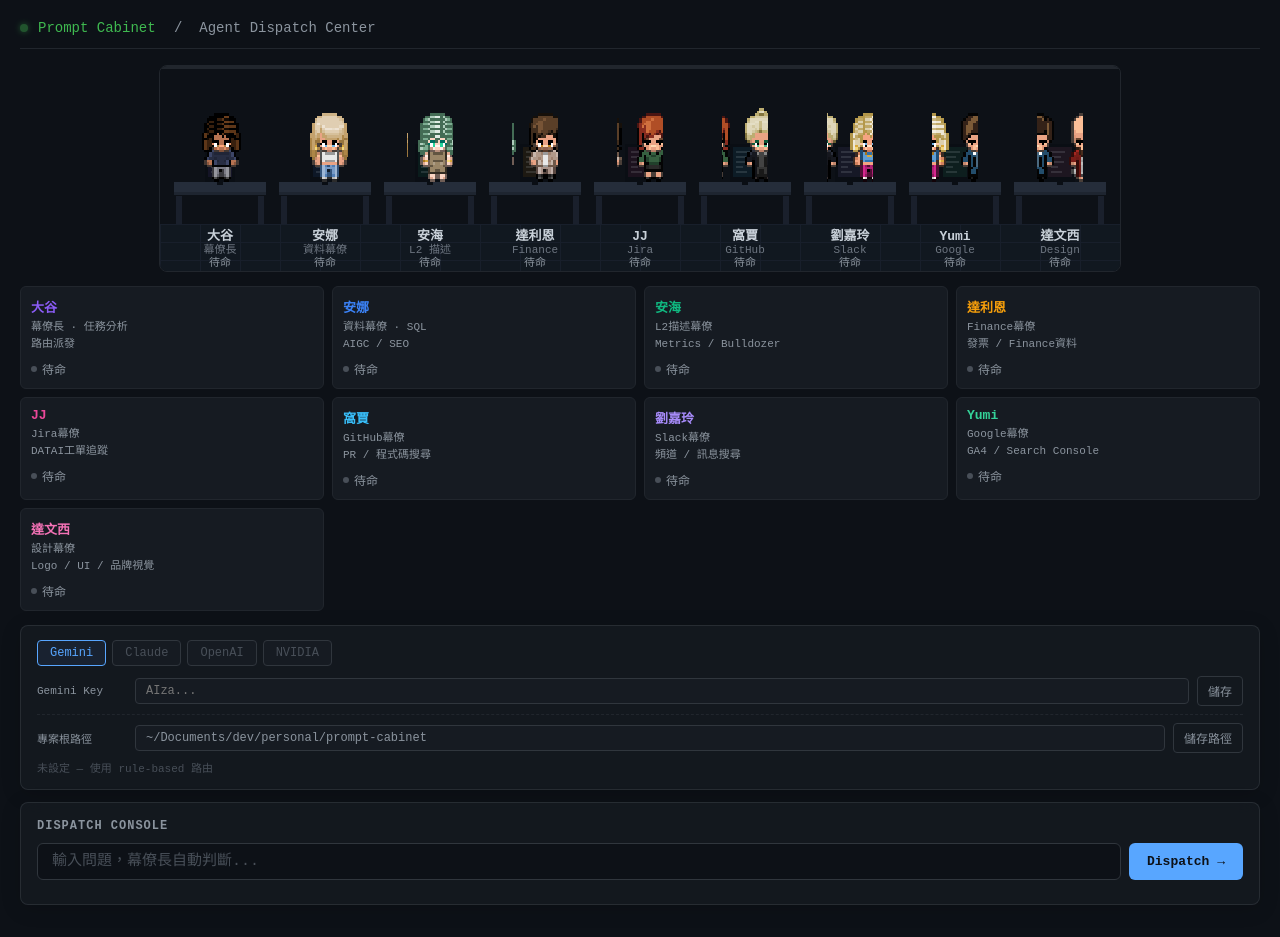
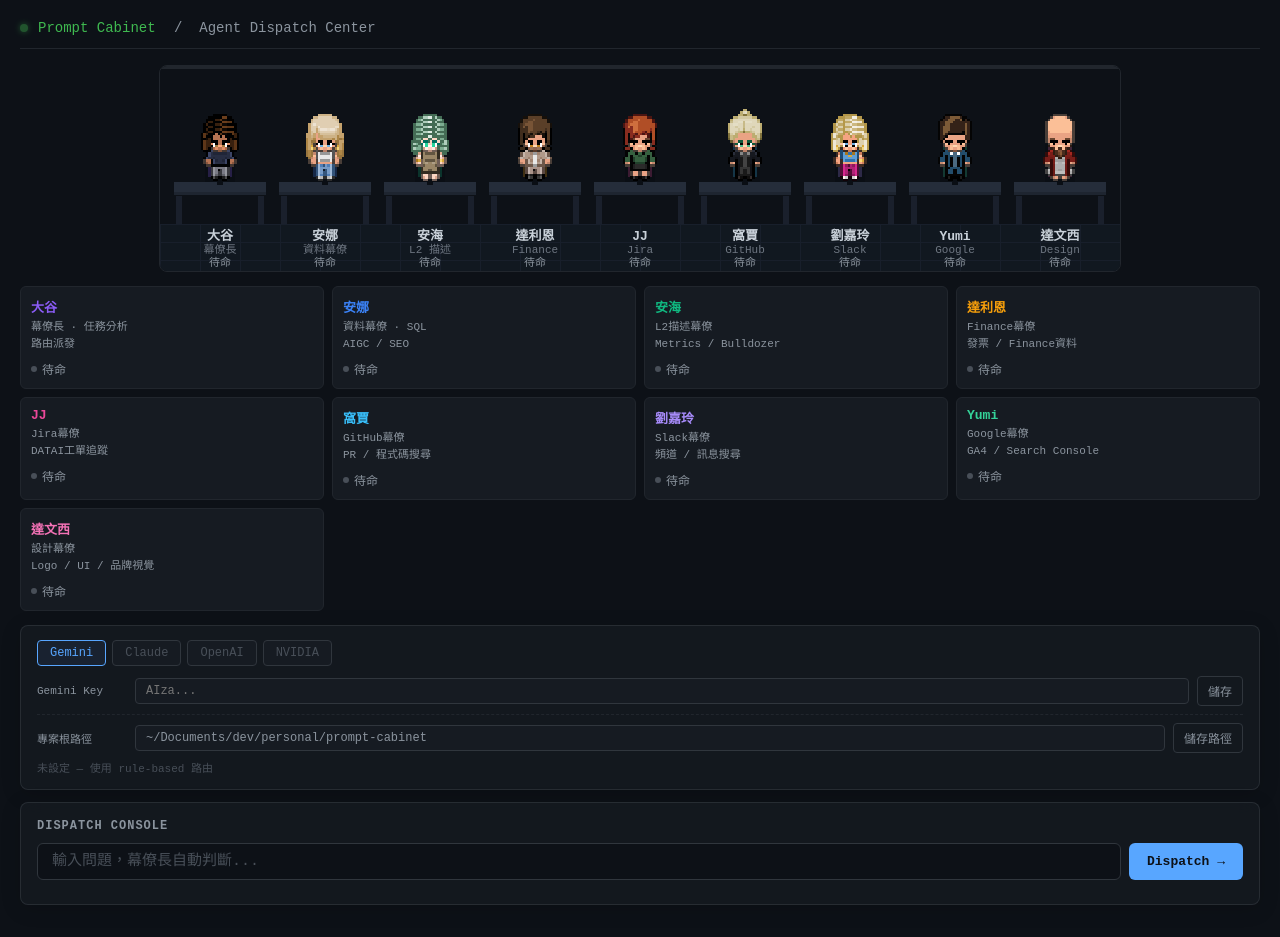
Before and after one commit to Cadmus-design/prompt-cabinet, a plain HTML site: page monitor/index.html in a window 1280 px wide. Drawn offline with Linux system fonts and the light colour scheme.

Commit message:
fix(monitor): slice sprites by measured per-character bounds
The sheet holds 15 characters at uneven pitch, not 16 x 75px, so the
old fixed-width slicing drifted further off for each character to the
right. Use measured x-ranges and anchor feet to the desk top. Restore
idle monitor alpha to 0.22.

Co-Authored-By: Claude Fable 5.2 <noreply@anthropic.com>

```diff
--- a/monitor/index.html
+++ b/monitor/index.html
@@ -286,9 +286,10 @@
 // ══════════════════════════════════════════════
 //  Canvas / Sprite
 // ══════════════════════════════════════════════
-// spritesheet: 1200×144, 16 characters × 75px wide
+// characters.png 1200×144：15 個角色、間距不均，以下為實測的每個角色 [x0,x1]，y 範圍 12..131
 const SPRITE_IDX = { orchestrator:0, data:1, l2:2, finance:3, jira:4, github:5, slack:6, google:7, design:8 };
-const SHEET_CW = 75, SHEET_CH = 144;
+const SPRITE_X = [[8,71],[88,151],[168,231],[252,307],[332,387],[412,467],[488,551],[572,627],[652,707],[728,791],[808,871],[892,947],[972,1027],[1052,1107],[1132,1187]];
+const SRC_Y = 12, SRC_H = 120, SPRITE_SCALE = 0.6;
 const spriteSheet = new Image();
 spriteSheet.src = 'assets/characters.png';
 
@@ -334,7 +335,7 @@ function drawDesk(cx, color, mode) {
   ctx.fillStyle = '#1e2530'; ctx.fillRect(cx-46,FY-32,92,3);
   ctx.fillStyle = '#0a0e14'; ctx.fillRect(cx-15,FY-80,30,38);
   ctx.fillStyle = color;
-  ctx.globalAlpha = mode==='working' ? 0.8 : mode==='thinking' ? 0.5 : 0.08;
+  ctx.globalAlpha = mode==='working' ? 0.8 : mode==='thinking' ? 0.5 : 0.22;
   ctx.fillRect(cx-12,FY-77,24,30); ctx.globalAlpha = 1;
   ctx.fillStyle = '#e6edf3';
   ctx.globalAlpha = mode==='working' ? 0.55 : 0.12;
@@ -347,19 +348,16 @@ function drawDesk(cx, color, mode) {
   ctx.fillStyle = '#0a0e14'; ctx.fillRect(cx-3,FY-42,6,3);
 }
 function drawChar(cx, agentId, color, mode) {
-  // spritesheet: each char is SHEET_CW wide; use 2 walk frames for animation
-  const charIdx = SPRITE_IDX[agentId] ?? 0;
-  const sx = charIdx * SHEET_CW;
-  // full tile 75×144; foot at y=131 (91%) across all tiles
-  // desk surface = FY-42; dy = deskSurface - drawH*0.91
+  const [x0, x1] = SPRITE_X[SPRITE_IDX[agentId] ?? 0];
+  const sw = x1 - x0 + 1;
   let yo = 0;
   if (mode==='idle')     yo = Math.floor(tick/40)%2===0 ? 0 : -1;
   if (mode==='done')     yo = -(Math.abs(Math.sin(tick*0.13))*8|0);
   if (mode==='thinking') yo = Math.floor(tick/22)%2===0 ? 0 : -1;
-  const drawH = 88, drawW = Math.round(75 * drawH / 144);
-  const dx = cx - drawW/2, dy = Math.round((FY-42) - drawH*0.91) + yo;
+  const drawH = SRC_H * SPRITE_SCALE, drawW = Math.round(sw * SPRITE_SCALE);
+  const dx = Math.round(cx - drawW/2), dy = (FY-42) - drawH + yo;
   if (spriteSheet.complete && spriteSheet.naturalWidth > 0) {
-    ctx.drawImage(spriteSheet, sx, 0, 75, 144, dx, dy, drawW, drawH);
+    ctx.drawImage(spriteSheet, x0, SRC_Y, sw, SRC_H, dx, dy, drawW, drawH);
   } else {
     ctx.fillStyle='#f2c9a0'; ctx.fillRect(dx+14,dy+2,18,18);
     ctx.fillStyle=color;     ctx.fillRect(dx+10,dy+20,26,28);
```
